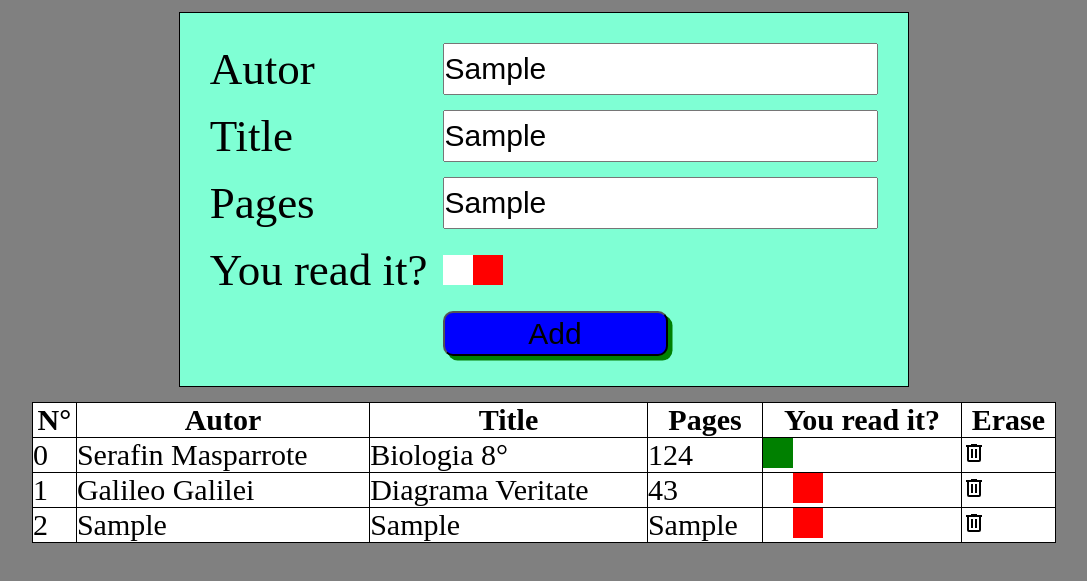
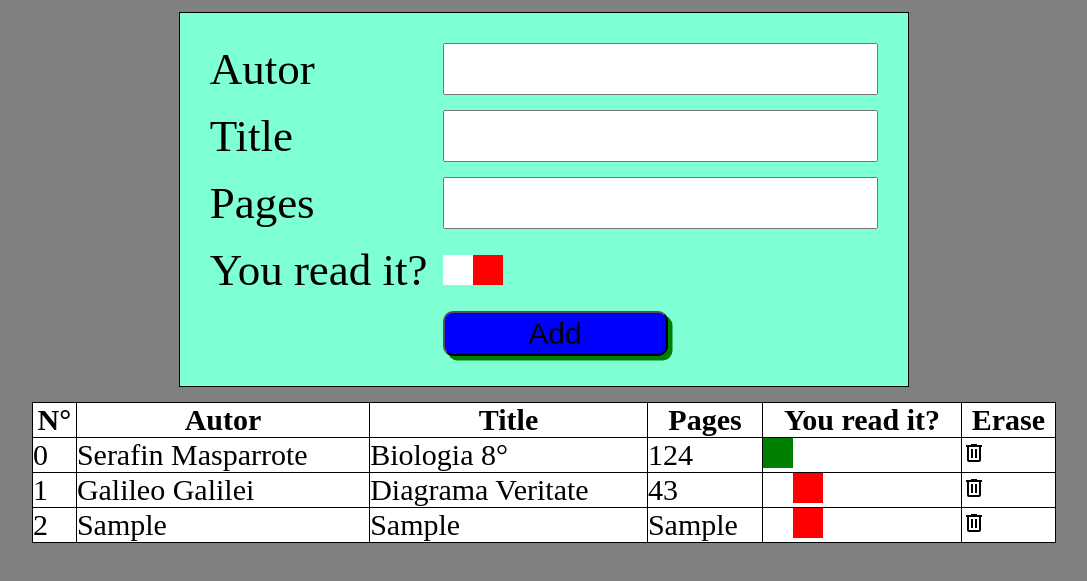
Before and after one commit to OoChip/Library, a plain HTML site: page index.html in a window 1280 px wide. Both pictures are taken after typing "Sample", "Sample", "Sample" into the empty fields and a click on the button "Add". Shown: the part 241-822 px from the top of the page, without its empty margins (96-1183 px from the left). Drawn offline with Linux system fonts and the light colour scheme.

Commit message:
fix clean form in add new book

```diff
--- a/app.js
+++ b/app.js
@@ -26,6 +26,10 @@ function addBookToLibrary(newBook) {
 
 function createAndAddBook (e){
    addBookToLibrary (new Book(autor.value, title.value, pages.value, readed.checked))
+    autor.value = ""
+    title.value = ""
+    pages.value = ""
+    readed = false
 }
 
 function draw (newBook){
```
Also changed, not shown: index.html (+0 -1 lines).
